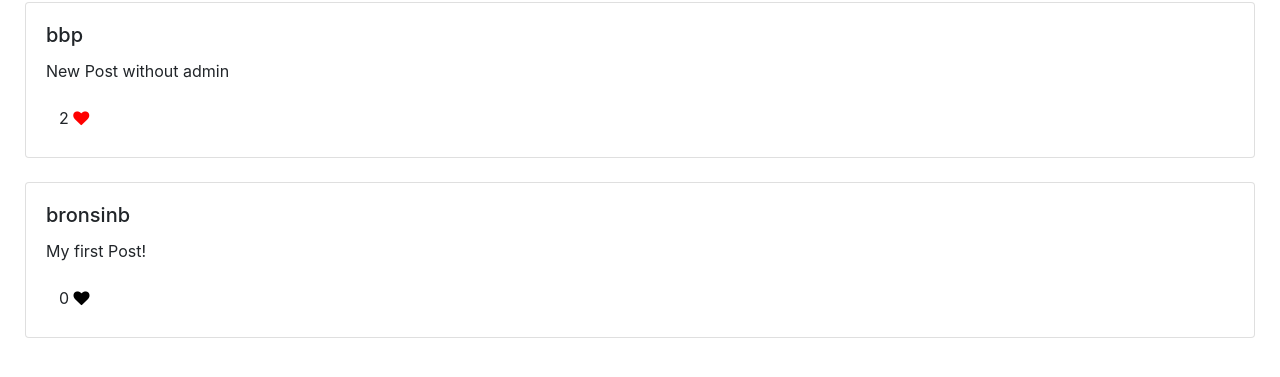
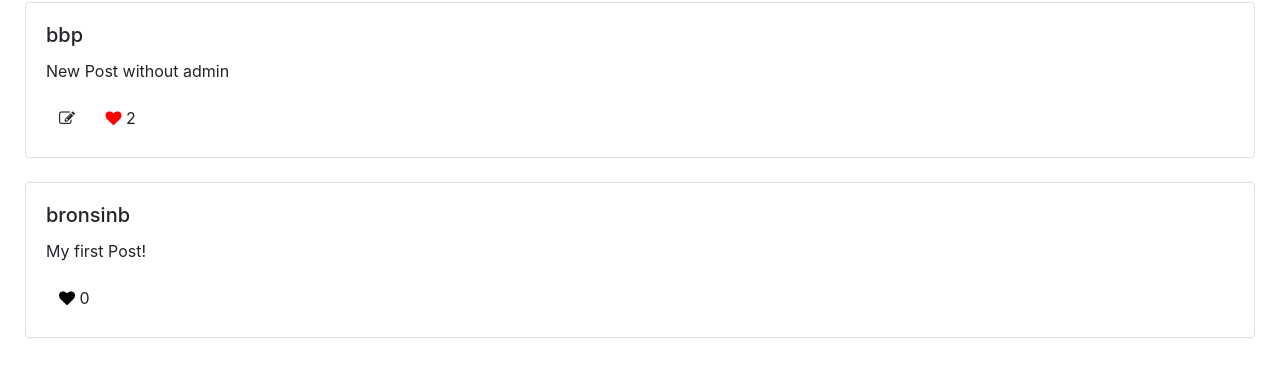
Before and after one commit to bronsinb/CS50, a Django app: page / in a window 1280 px wide. Shown: the part 130-507 px from the top of the page. Run offline with Django 3.2, Linux system fonts and the light colour scheme; a user stored in the database is signed in; data comes from the database, SQL or seed files in the repository; both versions use the stored data as it was after the commit; some libraries are stand-ins or nearby versions.

Commit message:
updated ui and started working on editing

```diff
--- a/project4/network/static/network/index.js
+++ b/project4/network/static/network/index.js
@@ -33,8 +33,9 @@ document.addEventListener('DOMContentLoaded', function() {
                 element.children[0].style.color = "black";
             }
             const tmp = element.children[0];
-            element.innerHTML = json['amount'] + " ";
+            element.innerHTML = "";
             element.append(tmp)
+            element.append(` ${json["amount"]}`)
         })
     }));
 });
--- a/project4/network/templates/network/index.html
+++ b/project4/network/templates/network/index.html
@@ -33,10 +33,13 @@
                     <h5 class="card-title">{{ post.user.username }}</h5>
                     <p class="card-text">{{ post.text }}</p>
                     {% if user.is_authenticated %}
+                        {% if user == post.user %}
+                            <button class="btn"><i class="fa fa-edit"></i></button>
+                        {% endif %}
                         {% if user in post.likes.all %}
-                            <button data-postid="{{ post.id }}" class="btn like">{{ post.get_likes_num}} <i style="color: red;" class="fa fa-heart"></i></button>
+                            <button data-postid="{{ post.id }}" class="btn like"><i style="color: red;" class="fa fa-heart"></i> {{ post.get_likes_num}}</button>
                         {% else %}
-                            <button data-postid="{{ post.id }}" class="btn like">{{ post.get_likes_num}} <i style="color: black;" class="fa fa-heart"></i></button>
+                            <button data-postid="{{ post.id }}" class="btn like"><i style="color: black;" class="fa fa-heart"></i> {{ post.get_likes_num}}</button>
                         {% endif %}
                     {% endif %}
                 </div>
```
Also changed, not shown: project4/db.sqlite3.
